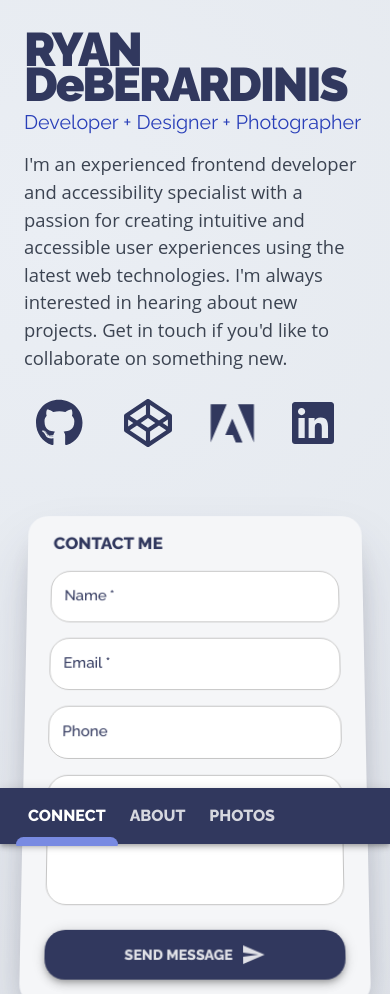
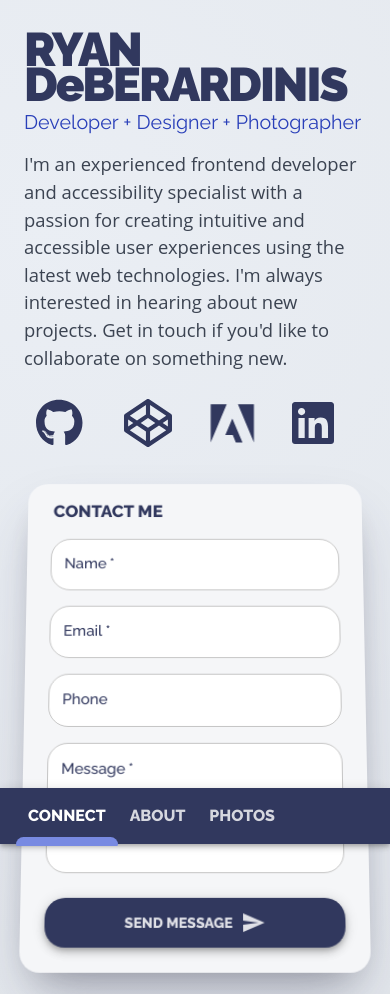
Before and after one commit to rdeber/ryandeberardinis.com, a Gatsby site: page / in a window 390 px wide. Shown: the top 994 px of the page. Built offline with nearby package versions, Linux system fonts and the light colour scheme; Gatsby itself is replaced by a stand-in of ours.

Commit message:
Move styles files

```diff
--- a/src/layouts/index.tsx
+++ b/src/layouts/index.tsx
@@ -28,7 +28,7 @@ const NavBarContainer = styled(motion.div)`
   z-index: 2;
   width: 100%;
 
-  ${props => props.theme.breakpoints.up("md")} {
+  ${props => props.theme.breakpoints.up("sm")} {
     bottom: auto;
     top: 0;
   }
@@ -45,7 +45,7 @@ const StyledGrid = styled(Grid)`
   overflow: hidden;
   flex-direction: column;
 
-  ${props => props.theme.breakpoints.up("md")} {
+  ${props => props.theme.breakpoints.up("sm")} {
     padding: 64px 0 0;
     flex-direction: row;
   }
--- a/src/pages/about.tsx
+++ b/src/pages/about.tsx
@@ -15,7 +15,7 @@ import { useStaticQuery, graphql } from 'gatsby';
 import {
   StyledBox, StyledBoxWrap, StyledH1,
   StyledH2, StyledH3, StyledSkills, StyledBoxInner
-} from './aboutStyles'
+} from '../styles/aboutStyles'
 
 export function Head() {
   return (
--- a/src/pages/index.tsx
+++ b/src/pages/index.tsx
@@ -12,7 +12,7 @@ import {
 } from '@mui/material';
 import {
   StyledH1, StyledH2, StyledIcons
-} from './indexStyles'
+} from '../styles/indexStyles'
 
 export function Head() {
   return (
@@ -133,8 +133,8 @@ export default function HomePage() {
         md={6}
         sx={{
           padding: {
-            xs: '2rem 1.5rem',
-            sm: '3rem 3rem 3rem',
+            xs: '2rem 1.5rem 0',
+            sm: '3rem 3rem 0',
             md: '6rem 1rem 4rem 3rem'
           }
         }}
```
Also changed, not shown: src/styles/aboutStyles.tsx (renamed from src/pages/aboutStyles.tsx), src/styles/indexStyles.tsx (renamed from src/pages/indexStyles.tsx).
